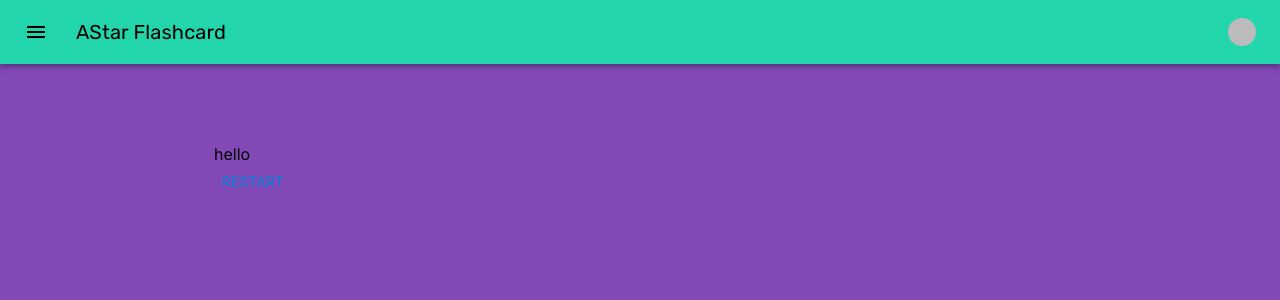
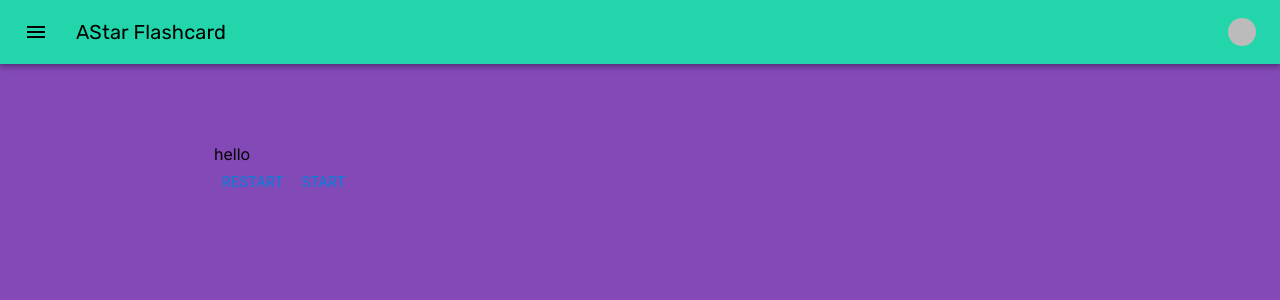
Before and after one commit to Shoheicode/Project-4-AI-Flashcards, a Next.js app: page /flashcard in a window 1280 px wide. Shown: the top 300 px of the page. Built offline with nearby package versions, Linux system fonts and the light colour scheme; no server answers; sample sign-in values are in the browser's storage; some icons are missing; a web font is replaced by a local one.

Commit message:
updated page

```diff
--- a/app/flashcard/page.js
+++ b/app/flashcard/page.js
@@ -202,6 +202,9 @@ export default function Flashcard() {
                   <Button>
                     Restart
                   </Button>
+                  <Button>
+                    Start
+                  </Button>
                 </div>
               </div>
             </Stack>
```
